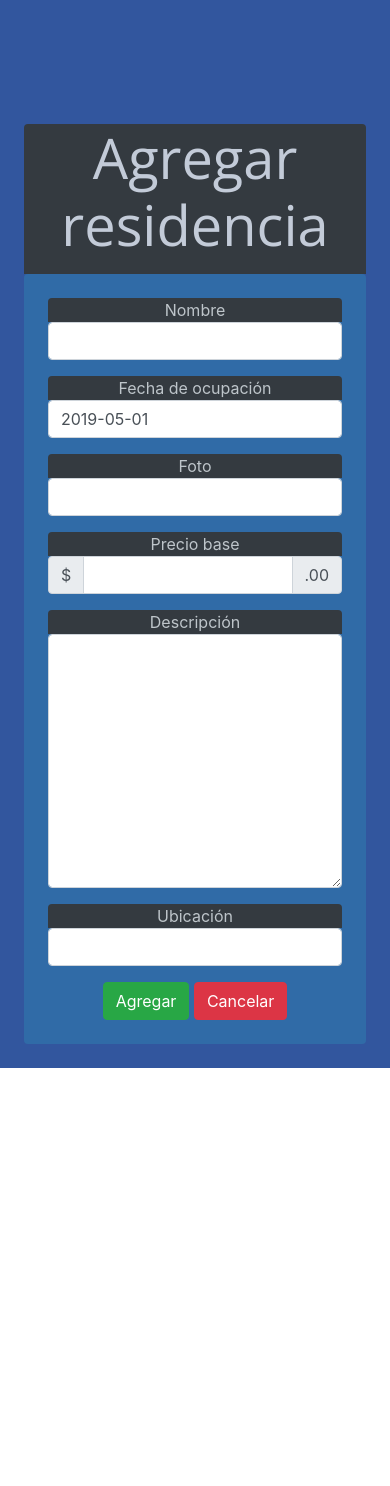
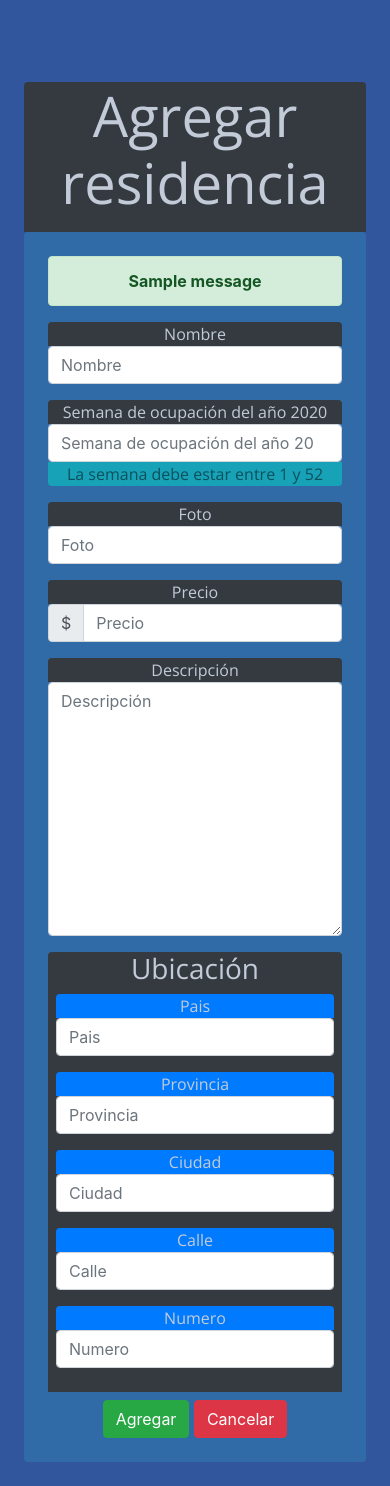
Before and after one commit to Pastorsin/home-switch-home, a Django app: page /agregarResidencia.html in a window 390 px wide. Before the commit the page ends 1068 px from the top, so only its background shows below. Run offline with Django 3.2, Linux system fonts and the light colour scheme; tables that the repository leaves empty hold one stand-in row (values such as "Sample post"); one stand-in notice (Sample message) is shown; some libraries are stand-ins or nearby versions.

Commit message:
'Agregar Residencia' done

```diff
--- a/apps/residencias/admin.py
+++ b/apps/residencias/admin.py
@@ -1,4 +1,5 @@
 from django.contrib import admin
-from .models import Residencia
+from .models import Residencia, Ubicacion
 
 admin.site.register(Residencia)
+admin.site.register(Ubicacion)
--- a/apps/residencias/forms.py
+++ b/apps/residencias/forms.py
@@ -1,15 +1,40 @@
 from django import forms
+import datetime
+from .models import Residencia, Ubicacion
 
-from .models import Residencia
+
+class UbicacionForm(forms.ModelForm):
+
+    class Meta:
+        model = Ubicacion
+        fields = ('pais', 'provincia', 'ciudad', 'calle', 'numero')
+
+    def __init__(self, *args, **kwargs):
+        super(UbicacionForm, self).__init__(*args, **kwargs)
+        for field in self.base_fields.values():
+            field.widget.attrs["placeholder"] = field.label
+            field.widget.attrs['class'] = 'form-control'
 
 
 class ResidenciaForm(forms.ModelForm):
+    semana_ocupacion = forms.IntegerField(
+        widget=forms.TextInput(
+            attrs={'min': 1, 'max': '52', 'type': 'number'}),
+        help_text='La semana debe estar entre 1 y 52',
+        label="Semana de ocupación del año {anio_siguiente}".format(
+            anio_siguiente=datetime.date.today().year + 1)
+    )
+    precio_base = forms.FloatField(widget=forms.TextInput(
+        attrs={'min': 1, 'type': 'number', 'step': '0.1'}),
+        label='Precio'
+    )
 
     class Meta:
         model = Residencia
-        exclude = ['fecha_publicacion']
+        exclude = ['fecha_publicacion', 'ubicacion']
 
     def __init__(self, *args, **kwargs):
         super(ResidenciaForm, self).__init__(*args, **kwargs)
-        for visible in self.visible_fields():
-            visible.field.widget.attrs['class'] = 'form-control'
+        for field in self.base_fields.values():
+            field.widget.attrs['placeholder'] = field.label
+            field.widget.attrs['class'] = 'form-control'
--- a/apps/residencias/models.py
+++ b/apps/residencias/models.py
@@ -1,26 +1,51 @@
 from django.db import models
 import datetime
+
+
+class Ubicacion(models.Model):
+    pais = models.CharField(
+        max_length=255
+    )
+    provincia = models.CharField(
+        max_length=255
+    )
+    ciudad = models.CharField(
+        max_length=255
+    )
+    calle = models.CharField(
+        max_length=255
+    )
+    numero = models.IntegerField()
+
+    def __str__(self):
+        return "{calle} {numero}, {pais}, {provincia}, {ciudad}".format(
+            pais=self.pais,
+            provincia=self.provincia,
+            ciudad=self.ciudad,
+            calle=self.calle,
+            numero=self.numero
+        )
 
 
 class Residencia(models.Model):
     nombre = models.CharField(
         max_length=255
     )
-    fecha_ocupacion = models.DateField(
-        default=datetime.date.today,
-        verbose_name="Fecha de ocupación"
-    )
+    semana_ocupacion = models.IntegerField()
     fecha_publicacion = models.DateField(
         default=datetime.date.today
     )
     foto = models.URLField()
-    precio_base = models.FloatField()
+    precio_base = models.FloatField(
+        verbose_name="Precio"
+    )
     descripcion = models.TextField(
         verbose_name="Descripción"
     )
-    ubicacion = models.CharField(
-        max_length=255,
-        verbose_name="Ubicación"
+    ubicacion = models.OneToOneField(
+        Ubicacion,
+        on_delete=models.CASCADE,
+        primary_key=True,
     )
 
     def __str__(self):
--- a/apps/residencias/templates/agregarResidencia.html
+++ b/apps/residencias/templates/agregarResidencia.html
@@ -2,7 +2,7 @@
 {% block title %}Agregar residencia{% endblock title %}
 {% block content %}
 <style type="text/css">
-	h6{
+	h6, p{
 		font-family: 'Open Sans', sans-serif;
 		user-select: none;
 		color: #c3cbd8
@@ -11,20 +11,45 @@
 		color: #306ba7;
 		transition: color 0.5s;
 	}
+
 </style>
-<form>
 <section id="cover">
 	<div id="cover-caption">
-			<div id="container" class="container">
+		<div id="container" class="container mt-2">
 			<div class="row">
-					<div class="col-sm-6 offset-sm-3 p-4 text-center">
+				<div class="col-sm-8 offset-sm-2 p-4 text-center">
 					<div class="m-0 pb-2 bg-dark rounded-top">
 						<h6 class="display-4">Agregar residencia</h6>
 					</div>
 					<div class="info-form bg-contenido-form m-0 p-4 rounded">
-							<form action="" class="form-inlin justify-content-center">
+						<form action="{% url 'agregarResidencia' %}" method="post" class="form-inlin justify-content-center">
 							{% csrf_token %}
+
+							<!-- Mensajes -->
+						    {% for message in messages %}
+						    	<div class="alert alert-success">
+						    		<strong>{{ message }}</strong>
+						    	</div>
+						    {% endfor %}
+
+							<!-- Erores de campos -->
+							{% if form.errors %}
 							    {% for field in form %}
+							        {% for error in field.errors %}
+							            <div class="alert alert-danger">
+							                <strong>{{ error|escape }}</strong>
+							            </div>
+							        {% endfor %}
+							    {% endfor %}
+							    {% for error in form.non_field_errors %}
+							        <div class="alert alert-danger">
+							            <strong>{{ error|escape }}</strong>
+							        </div>
+							    {% endfor %}
+							{% endif %}
+
+							<!-- Residencias -->
+							{% for field in residencia %}
 								<div class="form-group">
 									<p class="m-0 bg-dark rounded-top">{{field.label}}</p>
 									{% if field.name == "precio_base" %}
@@ -33,18 +58,30 @@
 												<span class="input-group-text">$</span>
 											</div>
 											{{field}}
-											<div class="input-group-append">
-											<span class="input-group-text">.00</span>
-											</div>
 										</div>
   									{% else %}
 										{{field}}
 									{% endif %}
+									<div class="bg-info rounded-bottom">
+										<p class="text-black-50">{{field.help_text}}</p>
 									</div>
 
+								</div>
 							{% endfor %}
+
+							<!-- Ubicación -->
+							<p class="h3 m-0 bg-dark rounded-top">Ubicación</p>
+							<div class="bg-dark py-2 px-2 mb-2">
+								{% for field in ubicacion %}
+									    <div class="form-group">
+											<p class="m-0 bg-primary rounded-top">{{field.label}}</p>
+											{{field}}
+										</div>
+								{% endfor %}
+							</div>
+							<!-- Botones -->
 							<div>
-									<button type="submit" class="btn btn-success">Agregar</button>
+								<input type="submit" class="btn btn-success" value="Agregar"></input>
 								<button type="cancel" class="btn btn-danger ">Cancelar</button>
 							</div>
 						</form>
@@ -54,5 +91,4 @@
 		</div>
 	</div>
 </section>
-</form>
 {% endblock content %}
--- a/apps/residencias/views.py
+++ b/apps/residencias/views.py
@@ -1,10 +1,47 @@
-from .forms import ResidenciaForm
-from django.views.generic.edit import FormView
-
-# Create your views here.
+from django.views.generic import UpdateView
+from django.contrib.auth.models import User
+from django.contrib import messages
+from django.shortcuts import get_object_or_404
+from .forms import ResidenciaForm, UbicacionForm
+from django.http import HttpResponseRedirect
+from django.urls import reverse
 
 
-class AgregarResidenciaView(FormView):
-
+class AgregarResidenciaView(UpdateView):
     template_name = 'agregarResidencia.html'
     form_class = ResidenciaForm
+    second_form_class = UbicacionForm
+
+    def get_context_data(self, **kwargs):
+        context = super(AgregarResidenciaView, self).get_context_data(**kwargs)
+        if 'residencia' not in context:
+            context['residencia'] = self.form_class()
+        if 'ubicacion' not in context:
+            context['ubicacion'] = self.second_form_class()
+        return context
+
+    def get_object(self):
+        return get_object_or_404(User)
+
+    def form_invalid(self, **kwargs):
+        return self.render_to_response(self.get_context_data(**kwargs))
+
+    def post(self, request, *args, **kwargs):
+        self.object = self.get_object()
+        form = self.form_class(request.POST)
+        form2 = self.second_form_class(request.POST)
+
+        if form.is_valid() and form2.is_valid():
+            ubicacion_data = form2.save(commit=False)
+            ubicacion_data.save()
+            residencia_data = form.save(commit=False)
+            residencia_data.ubicacion = ubicacion_data
+            residencia_data.save()
+            messages.success(self.request, 'Residencia agregada exitosamente!')
+            return HttpResponseRedirect(self.get_success_url())
+        else:
+            return self.render_to_response(
+                self.get_context_data(form=form, form2=form2))
+
+    def get_success_url(self):
+        return reverse('agregarResidencia')
--- a/is2/settings.py
+++ b/is2/settings.py
@@ -110,7 +110,7 @@ AUTH_PASSWORD_VALIDATORS = [
 # Internationalization
 # https://docs.djangoproject.com/en/2.1/topics/i18n/
 
-LANGUAGE_CODE = 'en-us'
+LANGUAGE_CODE = 'es-es'
 
 TIME_ZONE = 'UTC'
 
--- a/static/base/base.css
+++ b/static/base/base.css
@@ -1,7 +1,7 @@
 body{
 	color: #bec5ca;
 	/* Posicionamiento para la navbar */
-	padding-top: 100px;
+	padding-top: 50px;
 }
 
 /* Colores */
```
Lines whose indentation alone changed are shown as unchanged.
